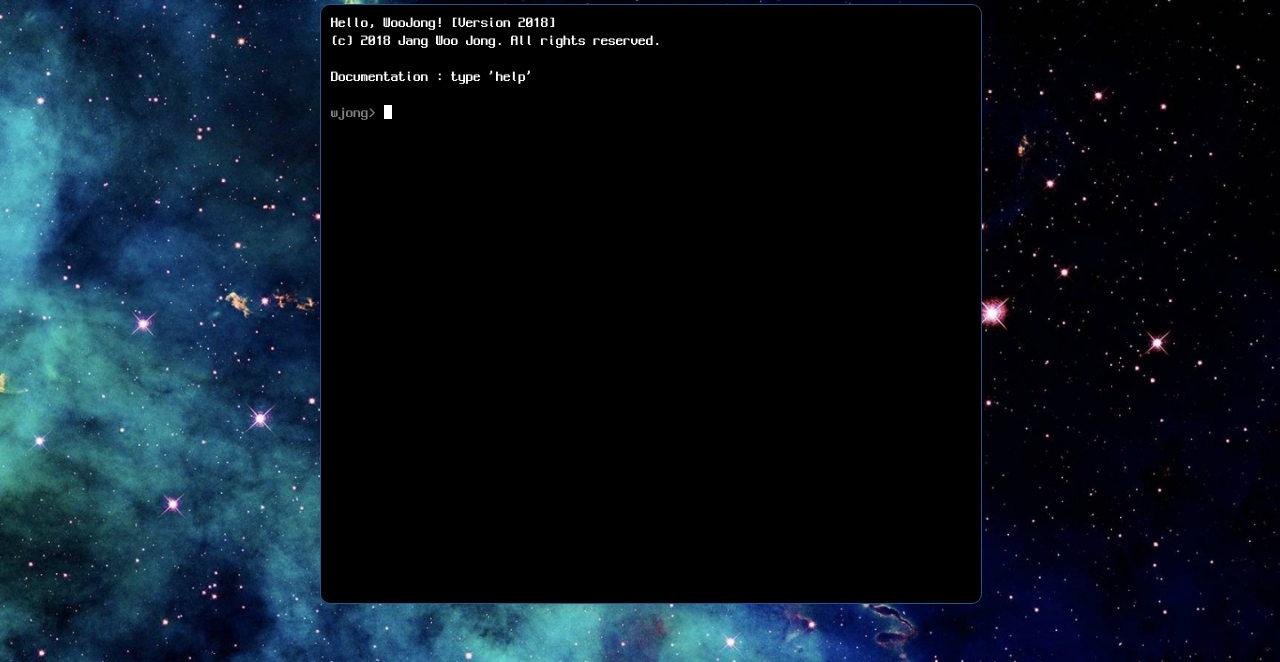
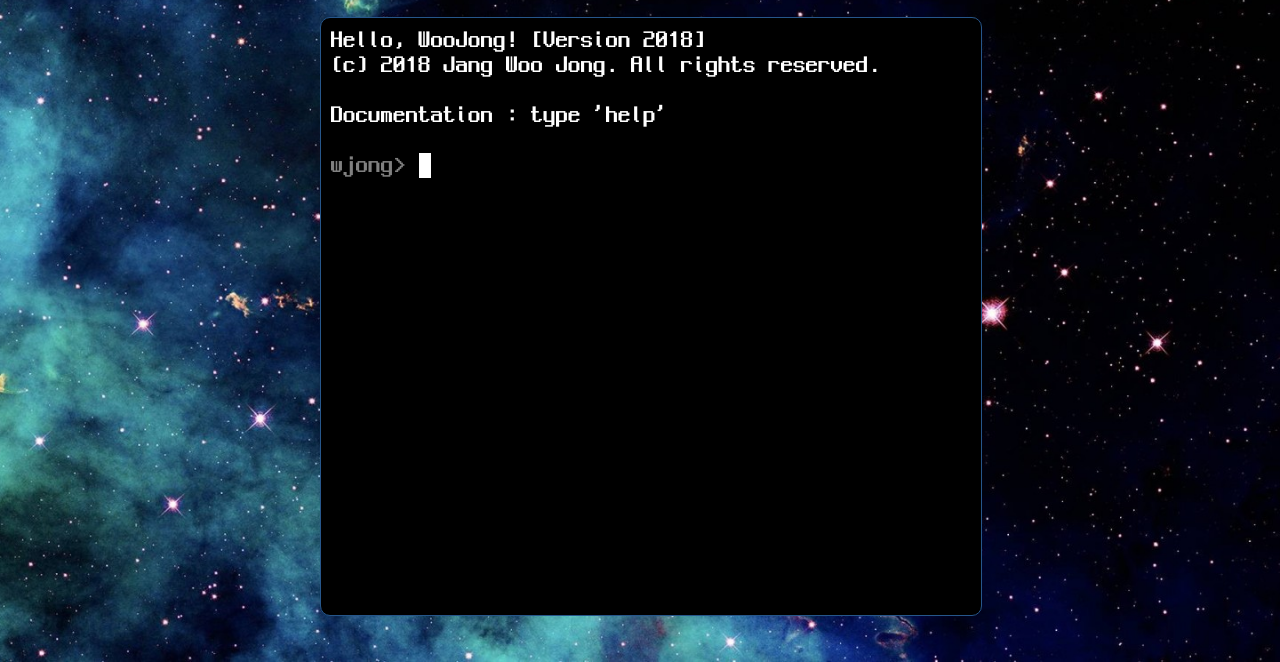
Before and after one commit to wj923/wj923.github.io, a website with bundled scripts: page index.html in a window 1280 px wide. Shown: the part 138-800 px from the top of the page. Built offline with nearby package versions, Linux system fonts and the light colour scheme.

Commit message:
Font size modified

```diff
--- a/css/woojong-portfolio.css
+++ b/css/woojong-portfolio.css
@@ -4,7 +4,7 @@ html {
   height: 95%;
   margin: 0;
   padding: 0;
-  line-height: 18px;
+  line-height: 25px;
   background: url('../img/space.jpg') no-repeat center center fixed;
   -webkit-background-size: cover;
   -moz-background-size: cover;
@@ -54,6 +54,7 @@ body {
 .title-text {
   text-align: center;
   padding-top: 1em;
+  font-size: 50px;
 }
 
 .kernel-panel {
@@ -75,7 +76,7 @@ body {
   vertical-align: middle;
   overflow: auto;
   font-family: dostype;
-  font-size: 15px;
+  font-size: 25px;
 }
 
 .command-line, .line {
@@ -111,9 +112,8 @@ body {
 }
 
 .letter-caret {
-  width: 7.5px;
-  height: 14px;
-  padding-left: 0.5px;
+  width: 12.5px;
+  height: 25px;
   color: black;
   background-color: white;
   animation: blink 1s 0.5s infinite step-end;
@@ -129,11 +129,11 @@ body {
 .help-table {
   clear: both;
   border: none;
-  line-height: 15px;
+  line-height: 25px;
 }
 
 th {
-  font-size: 16px;
+  font-size: 26px;
   color: orange;
   text-align: left;
   font-weight: unset;
```
